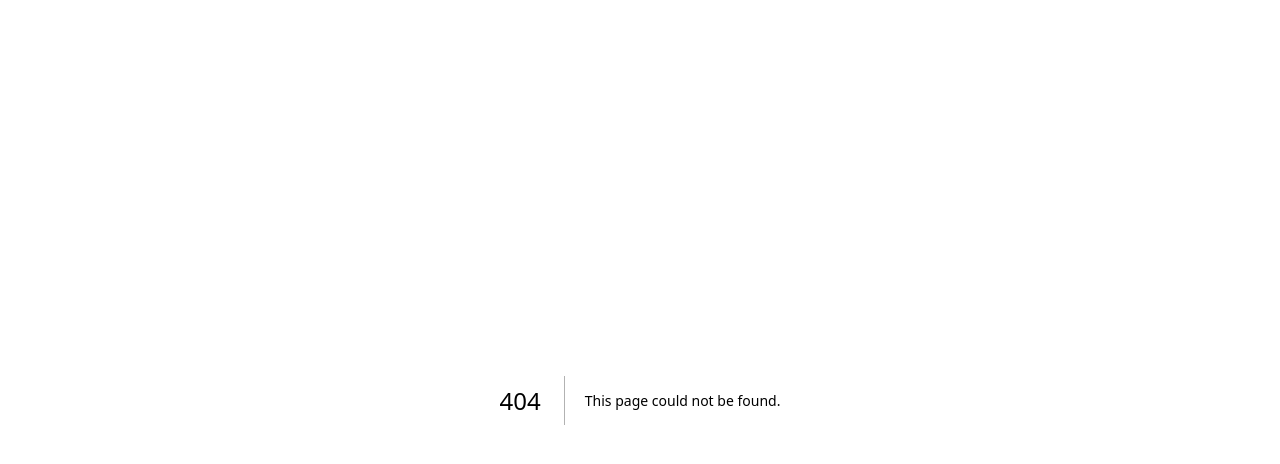
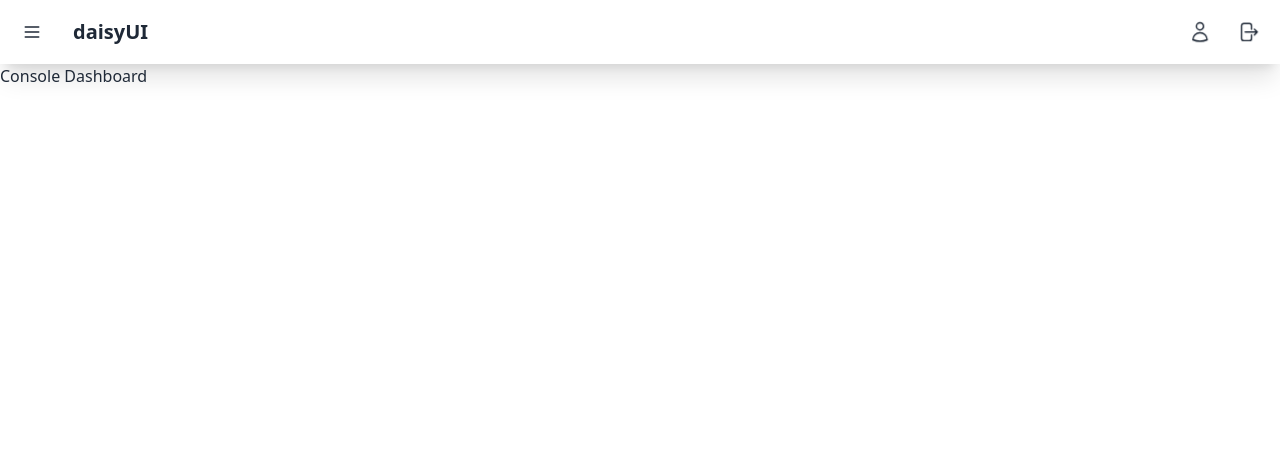
Before and after one commit to aprianfirlanda/next-daisy-ui, a Next.js app: page /console in a window 1280 px wide. Before the commit this address had no page. Shown: the top 464 px of the page. Built offline with nearby package versions, Linux system fonts and the light colour scheme; what tailwindcss-animated would draw is missing.

Commit message:
add navbar layout for dashboard

```diff
--- /dev/null
+++ b/src/app/console/layout.tsx
@@ -0,0 +1,12 @@
+import React from 'react';
+import DashboardLayout from '@/components/layouts/dashboard/DashboardLayout';
+
+function Layout({
+    children
+}: Readonly<{
+    children: React.ReactNode;
+}>) {
+    return <DashboardLayout>{children}</DashboardLayout>;
+}
+
+export default Layout;
--- /dev/null
+++ b/src/app/console/page.tsx
@@ -0,0 +1,7 @@
+import React from 'react';
+
+function Page() {
+    return <p>Console Dashboard</p>;
+}
+
+export default Page;
--- /dev/null
+++ b/src/components/icons/LogoutIcon.tsx
@@ -0,0 +1,15 @@
+import React from 'react';
+
+interface Props {
+    className: string;
+}
+
+function LogoutIcon({ className }: Props) {
+    return (
+        <svg xmlns="http://www.w3.org/2000/svg" fill="none" viewBox="0 0 24 24" strokeWidth={1.5} stroke="currentColor" className={className}>
+            <path strokeLinecap="round" strokeLinejoin="round" d="M15.75 9V5.25A2.25 2.25 0 0 0 13.5 3h-6a2.25 2.25 0 0 0-2.25 2.25v13.5A2.25 2.25 0 0 0 7.5 21h6a2.25 2.25 0 0 0 2.25-2.25V15m3 0 3-3m0 0-3-3m3 3H9" />
+        </svg>
+    );
+}
+
+export default LogoutIcon;
--- /dev/null
+++ b/src/components/icons/UserProfileIcon.tsx
@@ -0,0 +1,15 @@
+import React from 'react';
+
+interface Props {
+    className: string;
+}
+
+function UserProfileIcon({ className }: Props) {
+    return (
+        <svg xmlns="http://www.w3.org/2000/svg" fill="none" viewBox="0 0 24 24" strokeWidth={1.5} stroke="currentColor" className={className}>
+            <path strokeLinecap="round" strokeLinejoin="round" d="M15.75 6a3.75 3.75 0 1 1-7.5 0 3.75 3.75 0 0 1 7.5 0ZM4.501 20.118a7.5 7.5 0 0 1 14.998 0A17.933 17.933 0 0 1 12 21.75c-2.676 0-5.216-.584-7.499-1.632Z" />
+        </svg>
+    );
+}
+
+export default UserProfileIcon;
--- /dev/null
+++ b/src/components/layouts/dashboard/DashboardLayout.tsx
@@ -0,0 +1,17 @@
+import React from 'react';
+import DashboardNavbar from '@/components/layouts/dashboard/DashboardNavbar';
+
+function DashboardLayout({
+    children
+}: Readonly<{
+    children: React.ReactNode;
+}>) {
+    return (
+        <>
+            <DashboardNavbar />
+            {children}
+        </>
+    );
+}
+
+export default DashboardLayout;
--- /dev/null
+++ b/src/components/layouts/dashboard/DashboardNavbar.tsx
@@ -0,0 +1,55 @@
+import React from 'react';
+import UserProfileIcon from '@/components/icons/UserProfileIcon';
+import LogoutIcon from '@/components/icons/LogoutIcon';
+
+function DashboardNavbar() {
+    return (
+        <div className="navbar bg-base-100 shadow-xl">
+            <div className="flex-none">
+                <button className="btn btn-circle btn-ghost">
+                    <svg xmlns="http://www.w3.org/2000/svg" fill="none" viewBox="0 0 24 24" className="inline-block size-5 stroke-current">
+                        <path strokeLinecap="round" strokeLinejoin="round" strokeWidth="2" d="M4 6h16M4 12h16M4 18h16"></path>
+                    </svg>
+                </button>
+            </div>
+            <div className="flex-1">
+                <a className="btn btn-ghost text-xl">daisyUI</a>
+            </div>
+            <div className="flex-none">
+                <div className="tooltip tooltip-bottom hidden md:block" data-tip="Profile">
+                    <button className="btn btn-circle btn-ghost ">
+                        <UserProfileIcon className="size-6" />
+                    </button>
+                </div>
+                <div className="tooltip tooltip-bottom hidden md:block" data-tip="Logout">
+                    <button className="btn btn-circle btn-ghost">
+                        <LogoutIcon className="size-6" />
+                    </button>
+                </div>
+                <div className="dropdown dropdown-end md:hidden">
+                    <button tabIndex={0} className="btn btn-circle btn-ghost">
+                        <svg xmlns="http://www.w3.org/2000/svg" fill="none" viewBox="0 0 24 24" className="inline-block size-5 stroke-current">
+                            <path strokeLinecap="round" strokeLinejoin="round" strokeWidth="2" d="M5 12h.01M12 12h.01M19 12h.01M6 12a1 1 0 11-2 0 1 1 0 012 0zm7 0a1 1 0 11-2 0 1 1 0 012 0zm7 0a1 1 0 11-2 0 1 1 0 012 0z"></path>
+                        </svg>
+                    </button>
+                    <ul tabIndex={0} className="menu dropdown-content z-[1] mt-4 w-36 rounded-box bg-base-100 p-2 shadow">
+                        <li>
+                            <button className="btn btn-ghost">
+                                <UserProfileIcon className="size-6" />
+                                Profile
+                            </button>
+                        </li>
+                        <li>
+                            <button className="btn btn-ghost">
+                                <LogoutIcon className="size-6" />
+                                Logout
+                            </button>
+                        </li>
+                    </ul>
+                </div>
+            </div>
+        </div>
+    );
+}
+
+export default DashboardNavbar;
```
Also changed, not shown: 1 other file (tests, documents, lock files or other folders).
